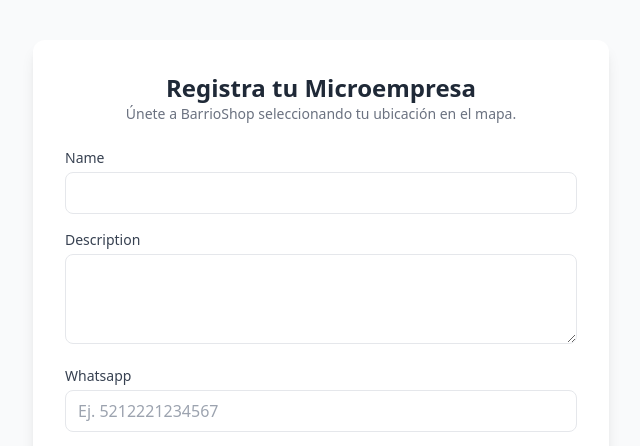
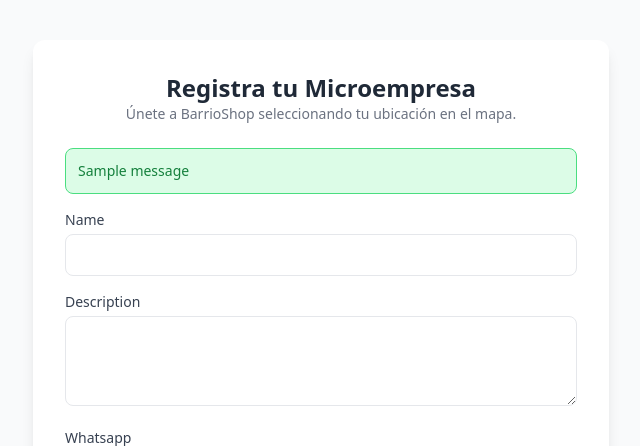
Before and after one commit to roboticane/BarrioShop-, a Django app: page /register/ in a window 1280 px wide. Shown: the top 446 px of the page, without its empty margins (319-959 px from the left). Run offline with Django 5.2, Linux system fonts and the light colour scheme; tables that the repository leaves empty hold one stand-in row (values such as "Sample post"); one stand-in notice (Sample message) is shown; some libraries are stand-ins or nearby versions.

Commit message:
Muestra mensajes de error y evita fallos por nombres de usuario duplicados

```diff
--- a/marketplace/templates/marketplace/register.html
+++ b/marketplace/templates/marketplace/register.html
@@ -20,6 +20,17 @@
             <h1 class="text-2xl font-bold text-gray-800">Registra tu Microempresa</h1>
             <p class="text-sm text-gray-500">Únete a BarrioShop seleccionando tu ubicación en el mapa.</p>
         </div>
+
+        <!-- BLOQUE PARA MOSTRAR MENSAJES DE ERROR O ÉXITO -->
+        {% if messages %}
+            <div class="mb-4 space-y-2">
+                {% for message in messages %}
+                    <div class="p-3 text-sm rounded-lg {% if message.tags == 'error' %}bg-red-100 border border-red-400 text-red-700{% else %}bg-green-100 border border-green-400 text-green-700{% endif %}">
+                        {{ message }}
+                    </div>
+                {% endfor %}
+            </div>
+        {% endif %}
 
         <!-- Formulario de Django -->
         <form method="POST" class="space-y-4">
@@ -61,7 +72,7 @@
         </form>
 
         <div class="text-center mt-4">
-            <a href="{% url 'home' %}" class="text-sm text-gray-500 hover:underline">- Volver al Inicio</a>
+            <a href="{% url 'home' %}" class="text-sm text-gray-500 hover:underline">Volver al Inicio</a>
         </div>
     </div>
 
```
Also changed, not shown: db.sqlite3.
